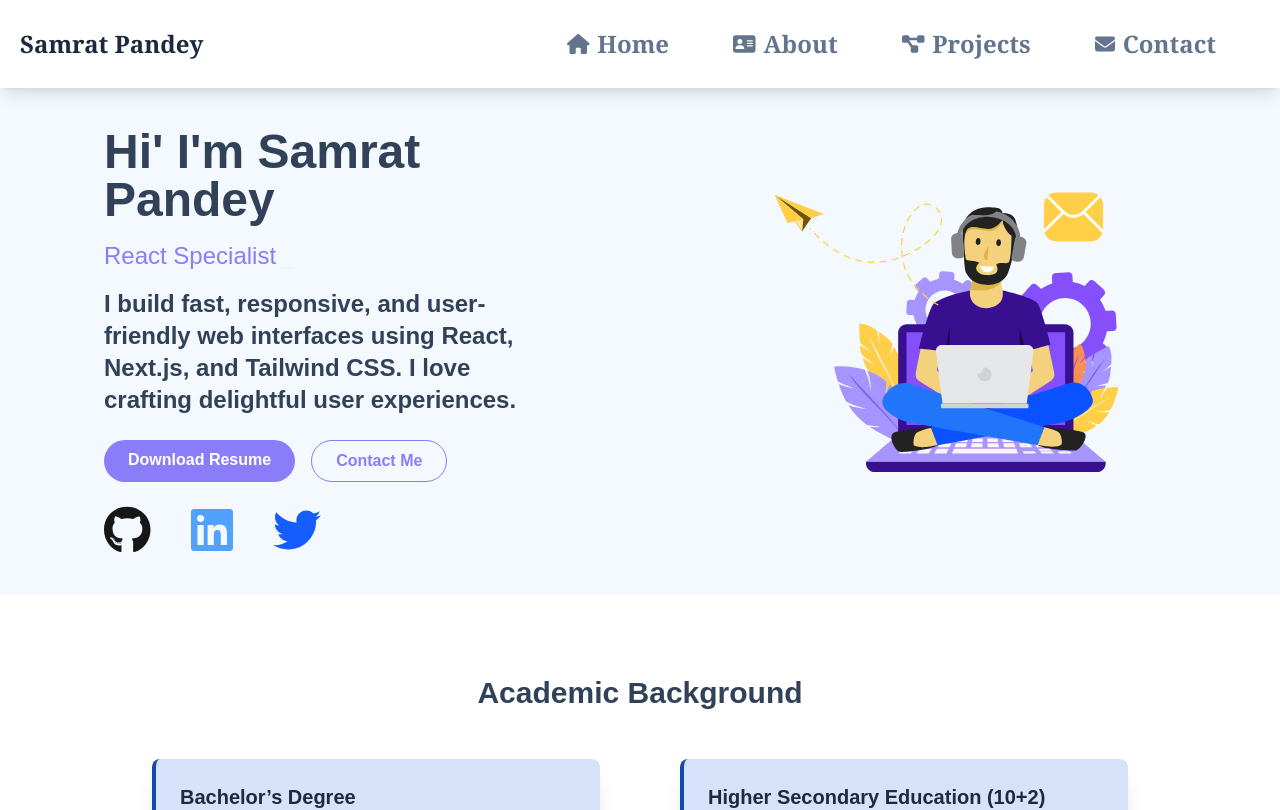
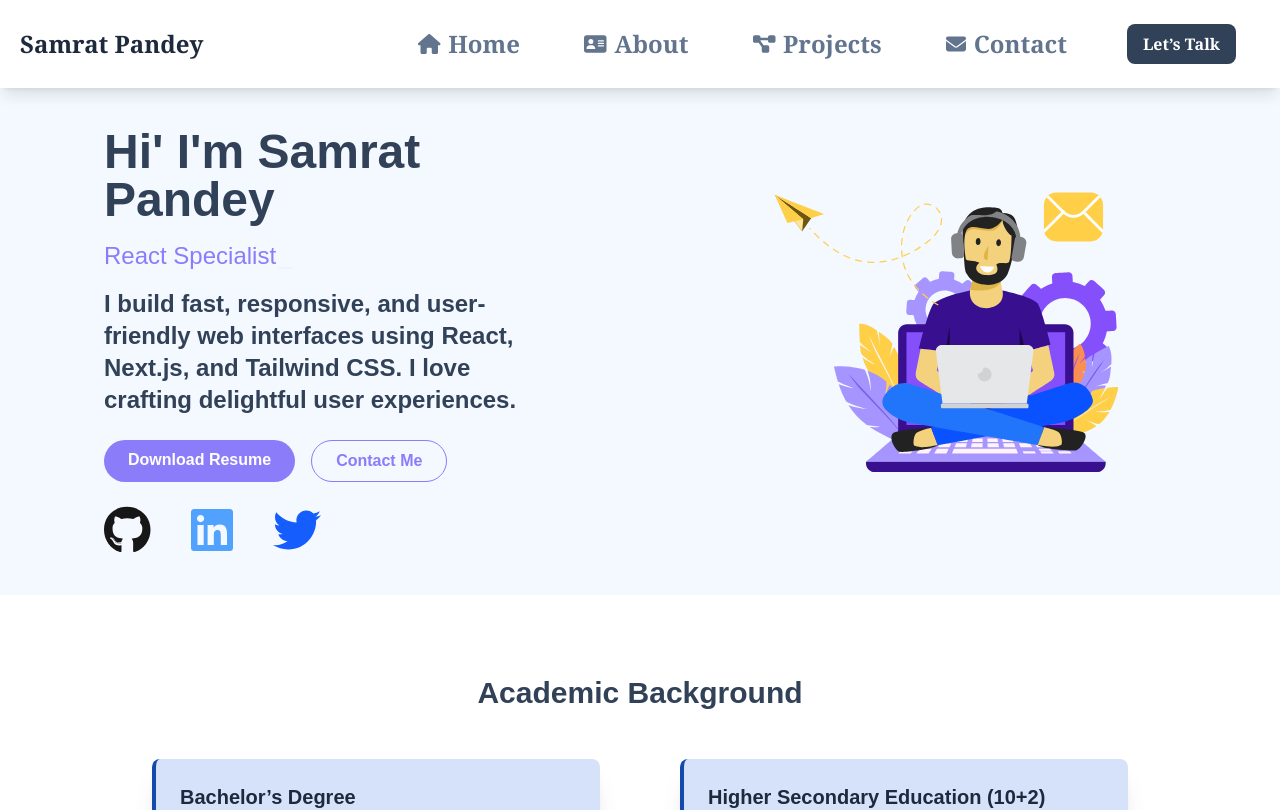
Before and after one commit to samrat-rock/myportifilo, a Next.js app: page / in a window 1280 px wide. Shown: the top 810 px of the page. Built offline with nearby package versions, Linux system fonts and the light colour scheme.

Commit message:
fixed background

```diff
--- a/src/Compoents/Hero/Hero.tsx
+++ b/src/Compoents/Hero/Hero.tsx
@@ -34,7 +34,7 @@ const Hero = () => {
           <h1 className="text-4xl sm:text-5xl font-bold mb-4 text-slate-700">
             Hi&apos; I&apos;m Samrat Pandey
           </h1>
-          <h2 className="text-2xl text-[#8b7cfa] mb-4">
+          <h2 className="text-2xl text-[#8b7cfa] mb-4 text-nowarp">
             <Typewriter
               words={[
                 "Frontend Developer",
--- a/src/Compoents/Navbar/Navbar.tsx
+++ b/src/Compoents/Navbar/Navbar.tsx
@@ -37,18 +37,19 @@ const Navbar = () => {
       <div className="flex items-center justify-between font-serif">
         <h3 className="text-2xl font-bold text-slate-800">Samrat Pandey</h3>
 
-
         <div className="md:hidden">
           <button onClick={handleMenuToggle}>
-            <FontAwesomeIcon icon={isMenuOpen ? faXmark : faBars} className="h-6 w-6 text-yellow-400" />
+            <FontAwesomeIcon
+              icon={isMenuOpen ? faXmark : faBars}
+              className="h-6 w-6 text-yellow-400"
+            />
           </button>
         </div>
-
 
         <div
           className={`${
             isMenuOpen ? "block" : "hidden"
-          } absolute md:static top-full left-0 w-full md:w-auto bg-slate-900 md:bg-transparent rounded-b-lg md:rounded-none md:flex items-center gap-6 px-6 py-4 md:py-0 transition-all duration-300 `}
+          } absolute md:static top-full left-0 w-full md:w-auto bg-slate-900 md:bg-transparent rounded-b-lg md:rounded-none md:flex items-center gap-6 px-6 py-4 md:py-0 transition-all duration-300`}
         >
           {[
             { href: "/", label: "Home", icon: faHouse },
@@ -60,13 +61,22 @@ const Navbar = () => {
               key={label}
               href={href}
               onClick={handleLinkClick}
-            className="flex items-center md:px-5 gap-2  text-slate-500 text-2xl font-bold transition hover:text-white hover:bg-slate-700 px-3 py-2 rounded-lg"
+              className="flex items-center md:px-5 gap-2 text-slate-500 text-2xl font-bold transition hover:text-white hover:bg-slate-700 px-3 py-2 rounded-lg"
             >
               <FontAwesomeIcon icon={icon} className="text-xl" />
               <span>{label}</span>
             </Link>
+          ))}
 
-          ))}
+
+          <a
+            href="https://www.linkedin.com/in/samrat-pandey-464368236/"
+            target="_blank"
+            rel="noopener noreferrer"
+            className="ml-0 md:ml-4 mt-4 md:mt-0 inline-block bg-slate-700 hover:bg-slate-400 text-white font-bold px-4 py-2 rounded-lg transition-all"
+          >
+            Let’s Talk
+          </a>
         </div>
       </div>
     </nav>
```
Lines whose indentation alone changed are shown as unchanged.
